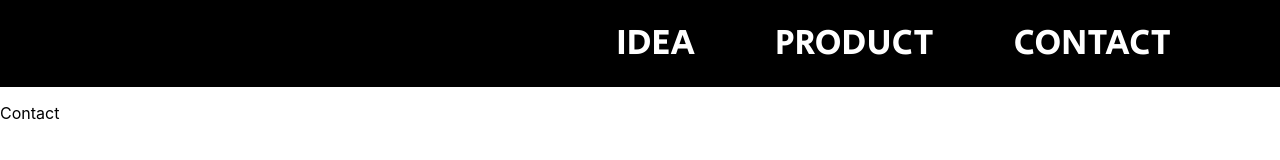
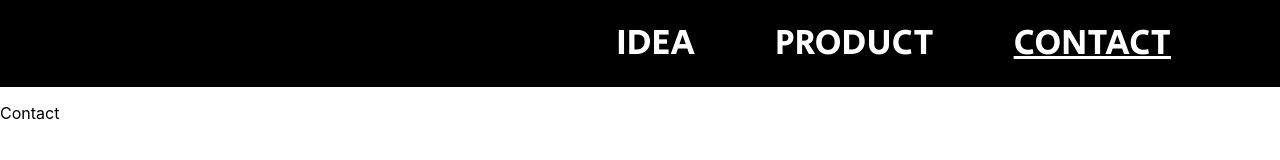
Before and after one commit to PoCInnovation/SpaceAppHackathon, a React (Create React App) app: page /contact in a window 1280 px wide. Shown: the top 160 px of the page. Built offline with nearby package versions, Linux system fonts and the light colour scheme.

Commit message:
feat: get current route in header

```diff
--- a/src/components/Header/Header.css
+++ b/src/components/Header/Header.css
@@ -22,13 +22,24 @@
   padding:  0 40px 0 40px;
 }
 
-.navbar .nav-element a {
+.navbar .nav-element-current {
+  padding:  0 40px 0 40px;
+}
+
+.navbar .nav-element span {
   font-size: 2.25em;
   text-transform: uppercase;
   color: white;
   text-decoration: none;
 }
 
+.navbar .nav-element-current span {
+  font-size: 2.25em;
+  text-transform: uppercase;
+  color: white;
+  text-decoration: underline;
+}
+
 .navbar .nav-element a:hover {
   color: grey;
 }
--- a/src/components/Header/Header.tsx
+++ b/src/components/Header/Header.tsx
@@ -1,27 +1,31 @@
 import React from 'react';
 import './Header.css';
-import { Link } from 'react-router-dom';
+import { Link, useLocation } from 'react-router-dom';
 
-const Header = () : JSX.Element => (
+const Header = () : JSX.Element => {
+  const location = useLocation();
+
+  return (
     <div className="header">
       <ul className="navbar">
         <Link to="/" style={{ textDecoration: 'none' }}>
-        <li className="nav-element">
-          <a>idea</a>
+          <li className={location.pathname === '/' ? 'nav-element-current' : 'nav-element'}>
+            <span>idea</span>
           </li>
         </Link>
         <Link to="/product" style={{ textDecoration: 'none' }}>
-        <li className="nav-element">
-          <a>product</a>
+          <li className={location.pathname === '/product' ? 'nav-element-current' : 'nav-element'}>
+            <span>product</span>
           </li>
         </Link>
         <Link to="/contact" style={{ textDecoration: 'none' }}>
-        <li className="nav-element">
-          <a>contact</a>
+          <li className={location.pathname === '/contact' ? 'nav-element-current' : 'nav-element'}>
+            <span>contact</span>
           </li>
         </Link>
       </ul>
     </div>
   );
+};
 
 export default Header;
```
Lines whose indentation alone changed are shown as unchanged.
